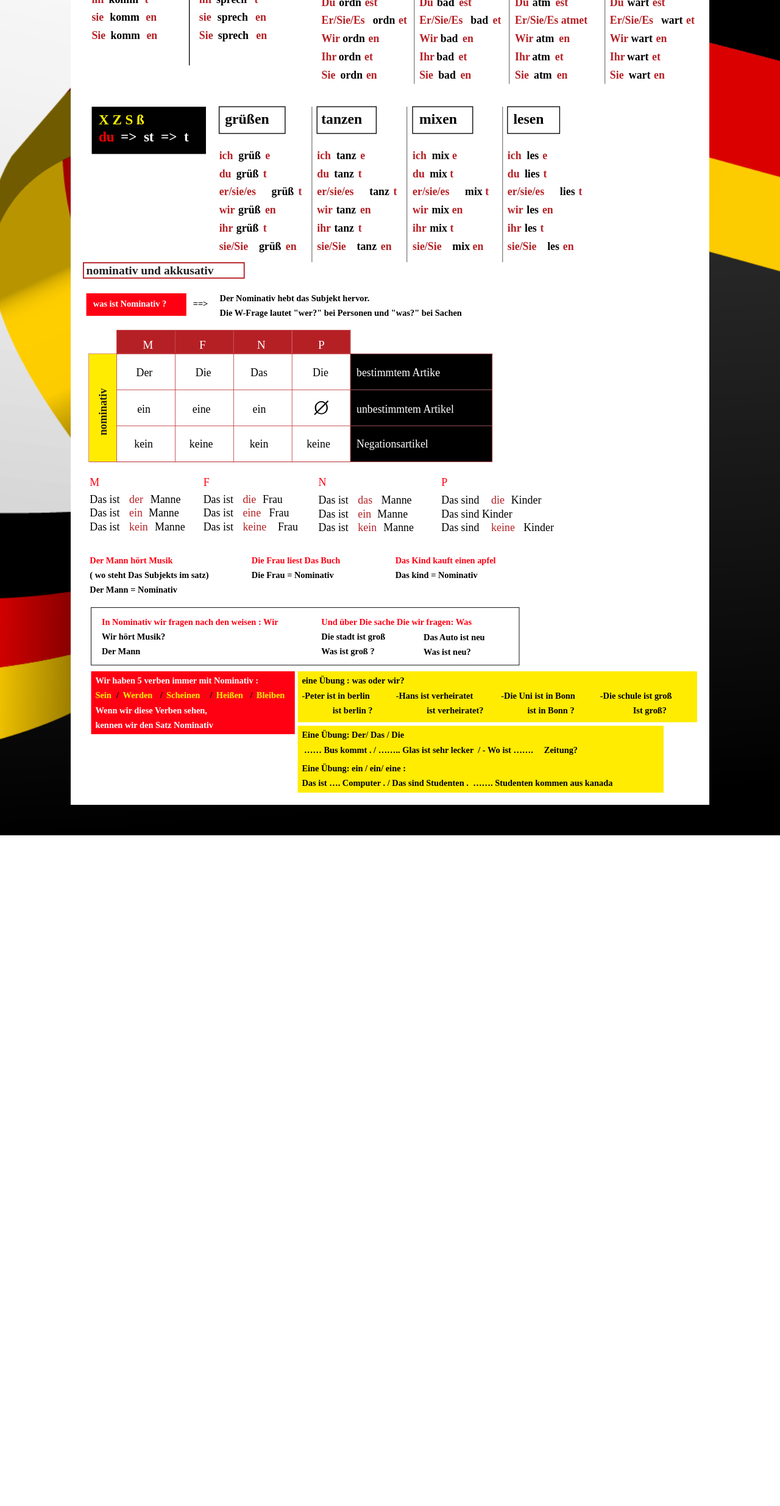
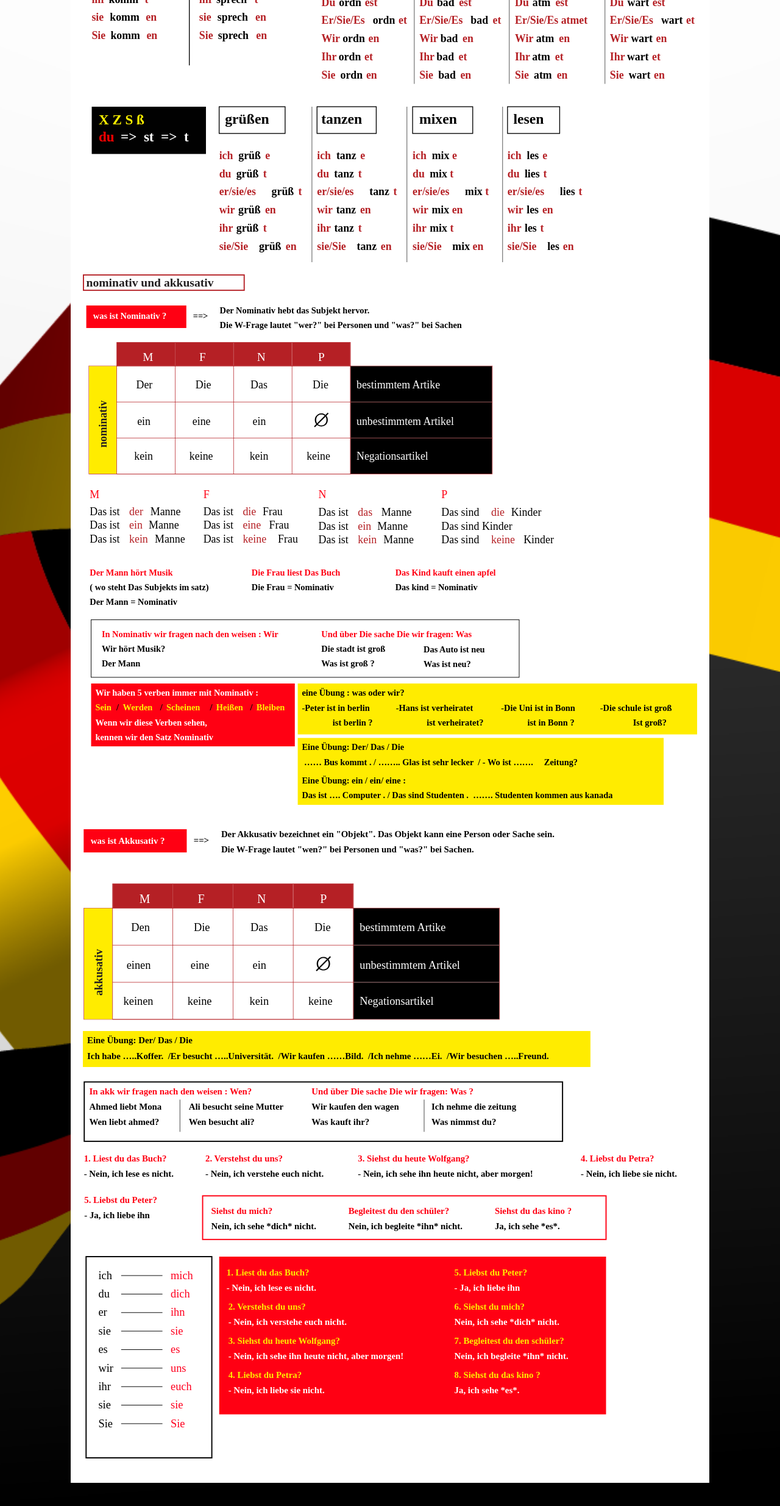
Before and after one commit to ELMHARMACHENASSIM/DeutschLerne, a React (Vite) app: page /page6 in a window 1280 px wide. Shown: the part 1316-3786 px from the top of the page at 61% size. Before the commit the page ends 2686 px from the top, so only its background shows below. Built offline with nearby package versions, Linux system fonts and the light colour scheme.

Commit message:
resp prespage again and again

```diff
--- a/src/pages/PageSechs.jsx
+++ b/src/pages/PageSechs.jsx
@@ -5,6 +5,7 @@ import bck from "../assets/img/bck.png";
 import pers from "../assets/img/pers.svg";
 import artikl from "../assets/img/aertikl.svg";
 import nomi from "../assets/img/nomi.svg";
+import akku from "../assets/img/akku.svg";
 const PageSechs = () => {
   return (
     <>
@@ -38,12 +39,16 @@ const PageSechs = () => {
           </div>
           <div>
             <div className="bg-white p-[20px]">
-            <div className="lg:w-[100%]  xs:w-[100%] flex justify-between items-start flex-col gap-[20px]">
-                 <img src={artikl} alt="" className="w-[100%]" />
-              <img src={pers} alt="" className="w-[100%]" />
-            </div>
-
-            <div className=""> <img src={nomi} alt="" className="w-[100%]" /></div>
+              <div className="lg:w-[100%]  xs:w-[100%] flex justify-between items-start flex-col gap-[20px]">
+                <img src={artikl} alt="" className="w-[100%]" />
+                <img src={pers} alt="" className="w-[100%]" />
+              </div>
+              <div className="w-[100%] py-[20px]">
+                <img src={nomi} alt="" className="w-[100%]" />
+              </div>
+              <div className="w-[100%]  py-[20px]">
+                <img src={akku} alt="" className="w-[100%]" />
+              </div>
             </div>
           </div>
         </div>
--- a/src/pages/Presont.jsx
+++ b/src/pages/Presont.jsx
@@ -14,8 +14,8 @@ const Presont = () => {
         }}
       >
         <div className="Mycontainer  h-[100%] py-[50px]  text-[20px] flex justify-between items-center lg:flex-row xs:flex-col-reverse ">
-          <div className="text-white lg:w-[50%] xs:w-[100%] flex justify-start items-start flex-col gap-[20px] lg:p-[50px] xs:p-[20px]  ">
-            <p className="w-[100%]  font-pR text-[20px]">
+          <div className="text-white lg:w-[50%] xs:w-[100%] h-[100%] flex justify-center items-start flex-col gap-[20px] lg:p-[50px] xs:p-[20px]  ">
+            <p className="w-[100%]  font-pR lg:text-[25px] xs:text-[15px]  ">
               Hallo zusammen ich bin froh heute zu sein .Danke an meine lehrerin
               und meine freunde für ihre Anwesenkit Also heute spreche ich über
               dir deutsh shprakhe wir si wissen Deutch ist eine sehr wichtige
```
Also changed, not shown: src/assets/img/akku.svg (added).
